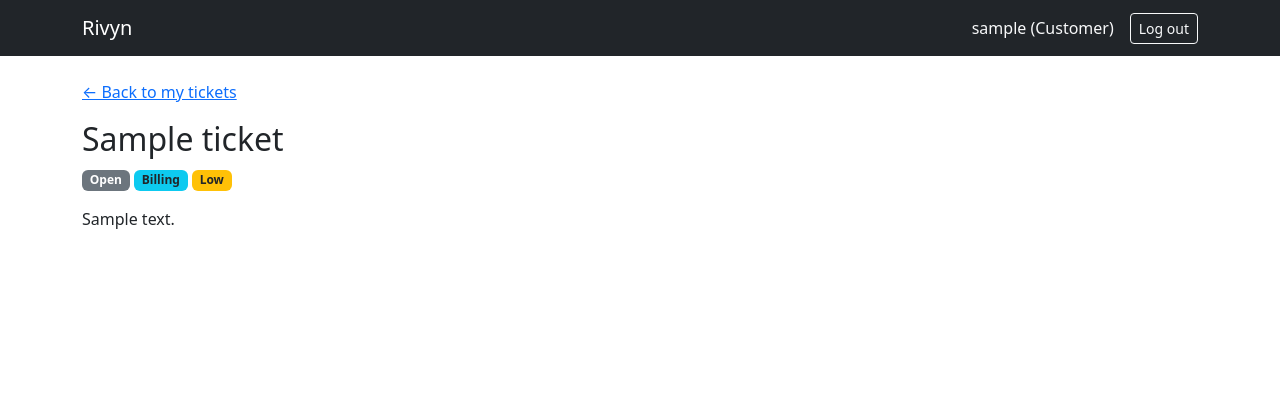
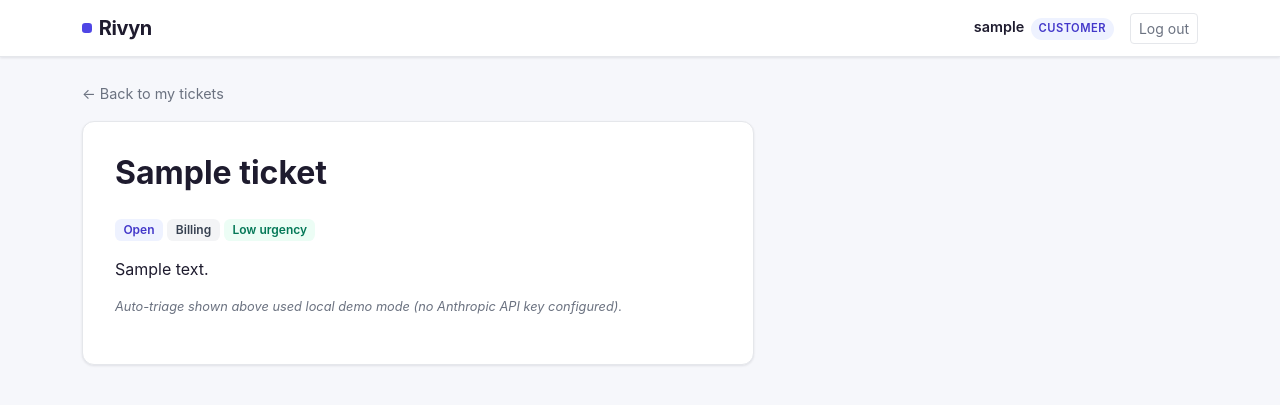
Before and after one commit to Hideehub/Rivvyn, a Django app: page /tickets/1/ in a window 1280 px wide. Shown: the top 405 px of the page. Run offline with Django 5.2, Linux system fonts and the light colour scheme; a user stored in the database is signed in; tables that the repository leaves empty hold one stand-in row (values such as "Sample post").

Commit message:
Real styling pass: brand colors, cards, color-coded badges
- static/css/rivyn.css layers a real visual identity on top of
  Bootstrap - brand indigo, card-based auth/form layouts, styled
  navbar with a role pill, empty states
- tickets.templatetags.ticket_extras.urgency_badge_class maps urgency
  to a badge color (green/blue/amber/red for low/medium/high/critical)
  per the CORE FEATURES spec's 'color-coded urgency badges' - reusable
  for the agent dashboard in step 6
- Bootstrap form-control classes wired into every form (signup, login
  via a new StyledAuthenticationForm, ticket submission)
- Ticket detail now flags when a ticket's category/urgency came from
  local mock triage vs a real Claude call
- Verified live with Playwright: signed up, submitted a critical and
  a low-urgency ticket, screenshotted every page, zero console errors

```diff
--- a/accounts/urls.py
+++ b/accounts/urls.py
@@ -2,9 +2,17 @@ from django.contrib.auth import views as auth_views
 from django.urls import path
 
 from . import views
+from .forms import StyledAuthenticationForm
 
 urlpatterns = [
     path('signup/', views.SignUpView.as_view(), name='signup'),
-    path('login/', auth_views.LoginView.as_view(template_name='registration/login.html'), name='login'),
+    path(
+        'login/',
+        auth_views.LoginView.as_view(
+            template_name='registration/login.html',
+            authentication_form=StyledAuthenticationForm,
+        ),
+        name='login',
+    ),
     path('logout/', auth_views.LogoutView.as_view(), name='logout'),
 ]
--- /dev/null
+++ b/static/css/rivyn.css
@@ -0,0 +1,284 @@
+:root {
+    --rivyn-primary: #4f46e5;
+    --rivyn-primary-dark: #4338ca;
+    --rivyn-ink: #1e1b2e;
+    --rivyn-muted: #6b7280;
+    --rivyn-bg: #f6f7fb;
+    --rivyn-border: #e5e7eb;
+    --rivyn-card-shadow: 0 1px 2px rgba(16, 24, 40, 0.04), 0 1px 3px rgba(16, 24, 40, 0.06);
+}
+
+body {
+    background-color: var(--rivyn-bg);
+    color: var(--rivyn-ink);
+    font-family: -apple-system, BlinkMacSystemFont, "Segoe UI", Roboto, Helvetica, Arial, sans-serif;
+}
+
+/* Navbar */
+.navbar.rivyn-navbar {
+    background-color: #ffffff !important;
+    border-bottom: 1px solid var(--rivyn-border);
+    box-shadow: var(--rivyn-card-shadow);
+}
+
+.rivyn-navbar .navbar-brand {
+    font-weight: 700;
+    font-size: 1.25rem;
+    letter-spacing: -0.02em;
+    color: var(--rivyn-ink) !important;
+    display: flex;
+    align-items: center;
+    gap: 0.4rem;
+}
+
+.rivyn-navbar .navbar-brand::before {
+    content: "";
+    display: inline-block;
+    width: 0.65rem;
+    height: 0.65rem;
+    border-radius: 0.2rem;
+    background: var(--rivyn-primary);
+}
+
+.rivyn-navbar .navbar-text-user {
+    color: var(--rivyn-muted);
+    font-size: 0.9rem;
+}
+
+.rivyn-navbar .navbar-text-user strong {
+    color: var(--rivyn-ink);
+    font-weight: 600;
+}
+
+.rivyn-role-pill {
+    display: inline-block;
+    font-size: 0.7rem;
+    font-weight: 600;
+    text-transform: uppercase;
+    letter-spacing: 0.04em;
+    padding: 0.15rem 0.5rem;
+    border-radius: 999px;
+    background: #eef2ff;
+    color: var(--rivyn-primary-dark);
+    margin-left: 0.4rem;
+}
+
+/* Buttons */
+.btn-primary {
+    background-color: var(--rivyn-primary);
+    border-color: var(--rivyn-primary);
+}
+
+.btn-primary:hover,
+.btn-primary:focus {
+    background-color: var(--rivyn-primary-dark);
+    border-color: var(--rivyn-primary-dark);
+}
+
+.btn-outline-light.btn-sm {
+    --bs-btn-color: var(--rivyn-muted);
+    --bs-btn-border-color: var(--rivyn-border);
+    --bs-btn-hover-bg: var(--rivyn-bg);
+    --bs-btn-hover-border-color: var(--rivyn-border);
+    --bs-btn-hover-color: var(--rivyn-ink);
+}
+
+/* Auth pages: centered card */
+.rivyn-auth-wrap {
+    min-height: calc(100vh - 8rem);
+    display: flex;
+    align-items: center;
+    justify-content: center;
+    padding: 2rem 1rem;
+}
+
+.rivyn-card {
+    background: #ffffff;
+    border: 1px solid var(--rivyn-border);
+    border-radius: 0.75rem;
+    box-shadow: var(--rivyn-card-shadow);
+    padding: 2rem;
+}
+
+.rivyn-auth-wrap .rivyn-card {
+    width: 100%;
+    max-width: 26rem;
+}
+
+.rivyn-card h2 {
+    font-weight: 700;
+    margin-bottom: 1.5rem;
+}
+
+.rivyn-card form p {
+    margin-bottom: 1rem;
+}
+
+.rivyn-card label {
+    font-weight: 500;
+    font-size: 0.9rem;
+    color: var(--rivyn-muted);
+    margin-bottom: 0.25rem;
+    display: inline-block;
+}
+
+.rivyn-card .helptext {
+    display: block;
+    font-size: 0.8rem;
+    color: var(--rivyn-muted);
+    margin-top: 0.25rem;
+}
+
+.rivyn-card .errorlist {
+    list-style: none;
+    padding: 0;
+    margin: 0.25rem 0 0;
+    color: #dc2626;
+    font-size: 0.85rem;
+}
+
+.form-control:focus {
+    border-color: var(--rivyn-primary);
+    box-shadow: 0 0 0 0.2rem rgba(79, 70, 229, 0.15);
+}
+
+/* Page header */
+.rivyn-page-header {
+    display: flex;
+    justify-content: space-between;
+    align-items: center;
+    margin-bottom: 1.5rem;
+    flex-wrap: wrap;
+    gap: 0.75rem;
+}
+
+.rivyn-page-header h2 {
+    font-weight: 700;
+    margin: 0;
+}
+
+/* Ticket list */
+.rivyn-ticket-table {
+    background: #ffffff;
+    border: 1px solid var(--rivyn-border);
+    border-radius: 0.75rem;
+    box-shadow: var(--rivyn-card-shadow);
+    overflow: hidden;
+}
+
+.rivyn-ticket-table table {
+    margin-bottom: 0;
+}
+
+.rivyn-ticket-table thead th {
+    background: var(--rivyn-bg);
+    font-size: 0.75rem;
+    text-transform: uppercase;
+    letter-spacing: 0.04em;
+    color: var(--rivyn-muted);
+    font-weight: 600;
+    border-bottom: 1px solid var(--rivyn-border);
+}
+
+.rivyn-ticket-table tbody tr:hover {
+    background-color: #fafafe;
+}
+
+.rivyn-ticket-table td,
+.rivyn-ticket-table th {
+    vertical-align: middle;
+    padding: 0.85rem 1rem;
+}
+
+.rivyn-ticket-table a {
+    color: var(--rivyn-ink);
+    font-weight: 600;
+    text-decoration: none;
+}
+
+.rivyn-ticket-table a:hover {
+    color: var(--rivyn-primary);
+}
+
+.rivyn-empty-state {
+    background: #ffffff;
+    border: 1px dashed var(--rivyn-border);
+    border-radius: 0.75rem;
+    padding: 3rem 1.5rem;
+    text-align: center;
+    color: var(--rivyn-muted);
+}
+
+/* Badges */
+.badge.rivyn-badge {
+    font-weight: 600;
+    font-size: 0.75rem;
+    padding: 0.4em 0.7em;
+    border-radius: 0.4rem;
+}
+
+.rivyn-badge-status {
+    background: #eef2ff;
+    color: var(--rivyn-primary-dark);
+}
+
+.rivyn-badge-category {
+    background: #f3f4f6;
+    color: #374151;
+}
+
+.rivyn-badge-urgency-low {
+    background: #ecfdf5;
+    color: #047857;
+}
+
+.rivyn-badge-urgency-medium {
+    background: #eff6ff;
+    color: #1d4ed8;
+}
+
+.rivyn-badge-urgency-high {
+    background: #fffbeb;
+    color: #b45309;
+}
+
+.rivyn-badge-urgency-critical {
+    background: #fef2f2;
+    color: #b91c1c;
+}
+
+/* Ticket detail */
+.rivyn-ticket-detail .rivyn-card {
+    max-width: 42rem;
+}
+
+.rivyn-back-link {
+    display: inline-block;
+    margin-bottom: 1rem;
+    color: var(--rivyn-muted);
+    text-decoration: none;
+    font-size: 0.9rem;
+}
+
+.rivyn-back-link:hover {
+    color: var(--rivyn-primary);
+}
+
+.rivyn-note {
+    background: var(--rivyn-bg);
+    border: 1px solid var(--rivyn-border);
+    border-radius: 0.5rem;
+    padding: 0.85rem 1rem;
+    margin-bottom: 0.75rem;
+}
+
+.rivyn-note small {
+    color: var(--rivyn-muted);
+}
+
+.rivyn-mock-note {
+    font-size: 0.8rem;
+    color: var(--rivyn-muted);
+    font-style: italic;
+    margin-top: 0.5rem;
+}
--- a/templates/base.html
+++ b/templates/base.html
@@ -1,3 +1,4 @@
+{% load static %}
 <!DOCTYPE html>
 <html lang="en">
 <head>
@@ -5,14 +6,17 @@
     <meta name="viewport" content="width=device-width, initial-scale=1">
     <title>{% block title %}Rivyn{% endblock %}</title>
     <link href="https://cdn.jsdelivr.net/npm/bootstrap@5.3.3/dist/css/bootstrap.min.css" rel="stylesheet">
+    <link href="{% static 'css/rivyn.css' %}" rel="stylesheet">
 </head>
 <body>
-<nav class="navbar navbar-expand-lg navbar-dark bg-dark mb-4">
+<nav class="navbar navbar-expand-lg rivyn-navbar mb-4">
     <div class="container">
         <a class="navbar-brand" href="{% url 'home' %}">Rivyn</a>
         {% if user.is_authenticated %}
         <div class="d-flex align-items-center">
-            <span class="text-light me-3">{{ user.username }} ({{ user.get_role_display }})</span>
+            <span class="navbar-text-user me-3">
+                <strong>{{ user.username }}</strong><span class="rivyn-role-pill">{{ user.get_role_display }}</span>
+            </span>
             <form method="post" action="{% url 'logout' %}" class="m-0">
                 {% csrf_token %}
                 <button class="btn btn-outline-light btn-sm" type="submit">Log out</button>
--- a/templates/tickets/ticket_detail.html
+++ b/templates/tickets/ticket_detail.html
@@ -1,22 +1,37 @@
 {% extends 'base.html' %}
+{% load ticket_extras %}
 {% block title %}{{ ticket.subject }} - Rivyn{% endblock %}
 {% block content %}
-<p><a href="{% url 'tickets:list' %}">&larr; Back to my tickets</a></p>
+<div class="rivyn-ticket-detail">
+    <a href="{% url 'tickets:list' %}" class="rivyn-back-link">&larr; Back to my tickets</a>
+    <div class="rivyn-card">
         <h2>{{ ticket.subject }}</h2>
-<p>
-    <span class="badge bg-secondary">{{ ticket.get_status_display }}</span>
-    {% if ticket.category %}<span class="badge bg-info text-dark">{{ ticket.get_category_display }}</span>{% endif %}
-    {% if ticket.urgency %}<span class="badge bg-warning text-dark">{{ ticket.get_urgency_display }}</span>{% endif %}
+        <p class="mb-3">
+            <span class="badge rivyn-badge rivyn-badge-status">{{ ticket.get_status_display }}</span>
+            {% if ticket.category %}
+                <span class="badge rivyn-badge rivyn-badge-category">{{ ticket.get_category_display }}</span>
+            {% endif %}
+            {% if ticket.urgency %}
+                <span class="badge rivyn-badge {{ ticket.urgency|urgency_badge_class }}">{{ ticket.get_urgency_display }} urgency</span>
+            {% endif %}
         </p>
         <p>{{ ticket.description|linebreaks }}</p>
 
+        {% if not ticket.category and not ticket.urgency %}
+        <p class="rivyn-mock-note">Automatic triage hasn't run for this ticket yet.</p>
+        {% elif ai_triage_mock %}
+        <p class="rivyn-mock-note">Auto-triage shown above used local demo mode (no Anthropic API key configured).</p>
+        {% endif %}
+
         {% if notes %}
-<h4 class="mt-4">Updates</h4>
+        <h4 class="mt-4 mb-3" style="font-size:1.1rem;">Updates</h4>
         {% for note in notes %}
-<div class="border rounded p-2 mb-2">
-    <small class="text-muted">{{ note.author }} &middot; {{ note.created_at|date:"M j, Y g:i A" }}</small>
+        <div class="rivyn-note">
+            <small>{{ note.author }} &middot; {{ note.created_at|date:"M j, Y g:i A" }}</small>
             <p class="mb-0">{{ note.content|linebreaks }}</p>
         </div>
         {% endfor %}
         {% endif %}
+    </div>
+</div>
 {% endblock %}
--- /dev/null
+++ b/tickets/templatetags/ticket_extras.py
@@ -0,0 +1,17 @@
+from django import template
+
+from tickets.models import Ticket
+
+register = template.Library()
+
+_URGENCY_BADGE_CLASSES = {
+    Ticket.Urgency.LOW: 'rivyn-badge-urgency-low',
+    Ticket.Urgency.MEDIUM: 'rivyn-badge-urgency-medium',
+    Ticket.Urgency.HIGH: 'rivyn-badge-urgency-high',
+    Ticket.Urgency.CRITICAL: 'rivyn-badge-urgency-critical',
+}
+
+
+@register.filter
+def urgency_badge_class(urgency):
+    return _URGENCY_BADGE_CLASSES.get(urgency, 'rivyn-badge-category')
--- a/tickets/views.py
+++ b/tickets/views.py
@@ -1,5 +1,6 @@
 import logging
 
+from django.conf import settings
 from django.contrib import messages
 from django.urls import reverse
 from django.views.generic import CreateView, DetailView, ListView
@@ -58,4 +59,5 @@ class TicketDetailView(CustomerRequiredMixin, DetailView):
     def get_context_data(self, **kwargs):
         context = super().get_context_data(**kwargs)
         context['notes'] = self.object.notes.filter(is_internal=False)
+        context['ai_triage_mock'] = settings.AI_TRIAGE_MOCK
         return context
```
Also changed, not shown: accounts/forms.py (+15 -1 lines), templates/accounts/home.html (+4 -3 lines), templates/accounts/signup.html (+13 -7 lines), templates/registration/login.html (+13 -7 lines), templates/tickets/ticket_form.html (+10 -6 lines), templates/tickets/ticket_list.html (+24 -6 lines), tickets/forms.py (+8 -0 lines), tickets/templatetags/__init__.py (added). Lines whose indentation alone changed are shown as unchanged.
